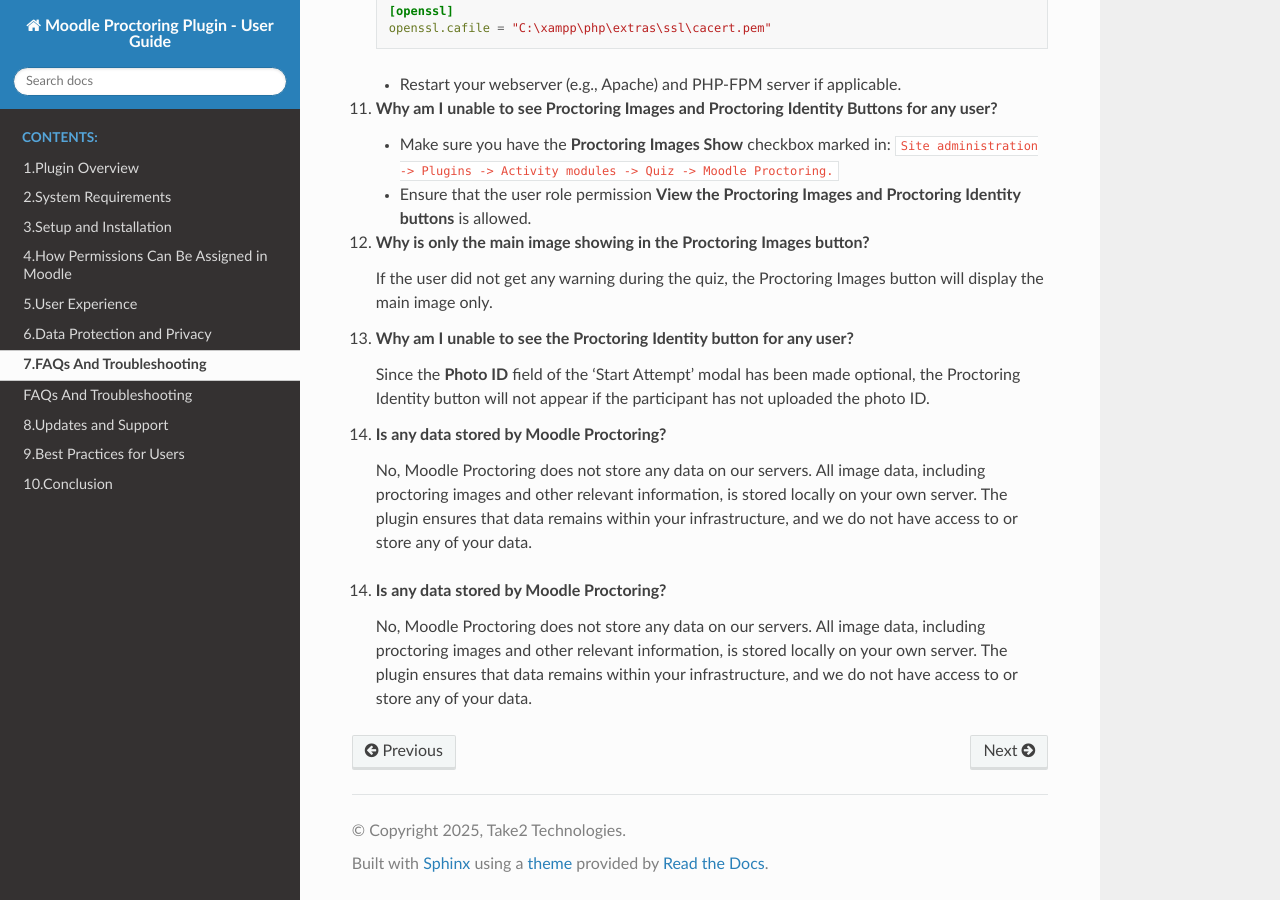
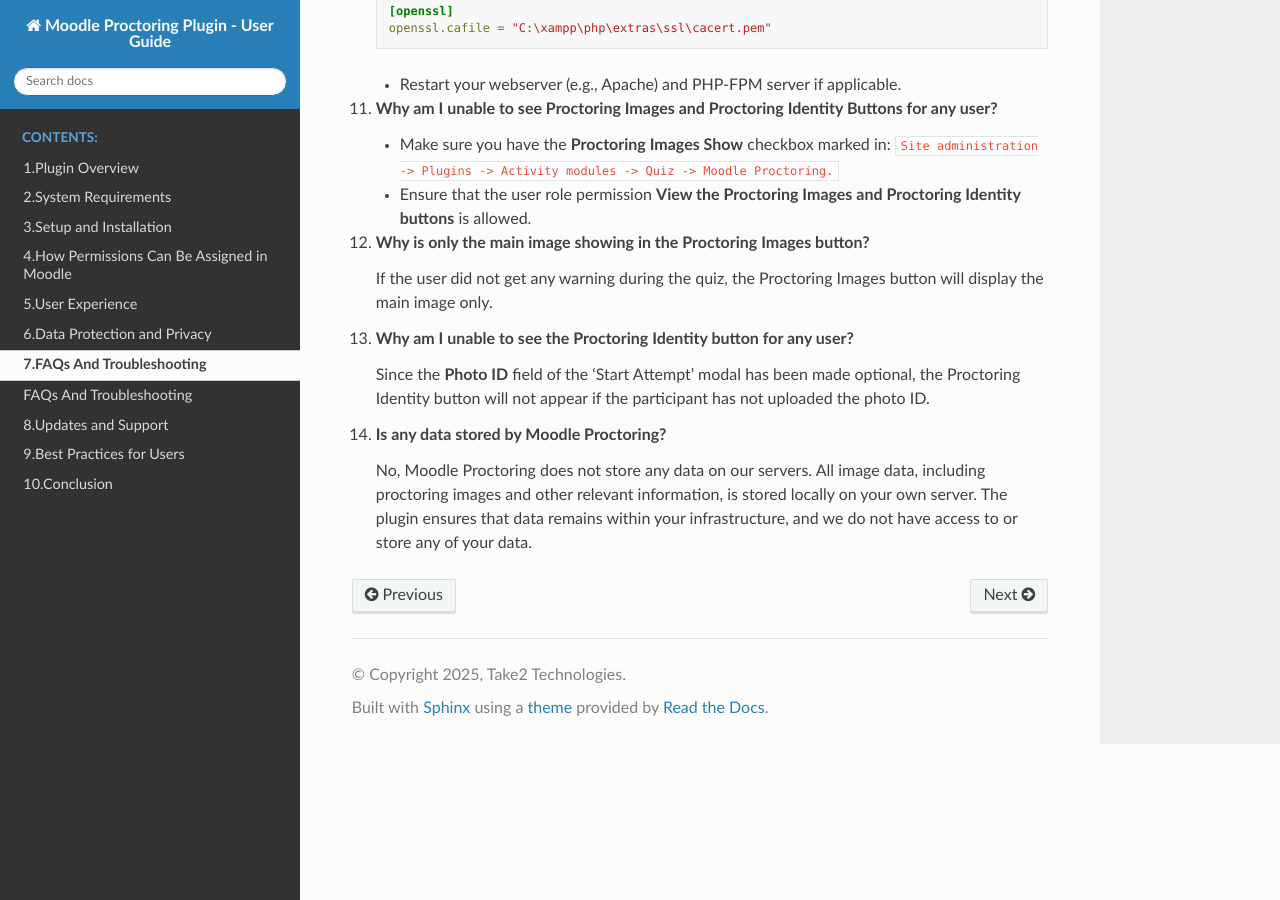
Before and after one commit to Yogeshtake2/readthedoc, a Sphinx documentation site: the page built from docs/source/faq-troubleshooting.rst, in a window 1280 px wide and 900 px high, scrolled down 1462 px. Built offline with Sphinx 7.4.7 and the Read the Docs theme 3.1.0, drawn with Linux system fonts in a browser that asks for light colours.

Commit message:
Update faq-troubleshooting.rst

```diff
--- a/docs/source/faq-troubleshooting.rst
+++ b/docs/source/faq-troubleshooting.rst
@@ -86,7 +86,3 @@
 
     No, Moodle Proctoring does not store any data on our servers. All image data, including proctoring images and other relevant information, is stored locally on your own server.
     The plugin ensures that data remains within your infrastructure, and we do not have access to or store any of your data.
-14. **Is any data stored by Moodle Proctoring?**
-
-    No, Moodle Proctoring does not store any data on our servers. All image data, including proctoring images and other relevant information, is stored locally on your own server.
-    The plugin ensures that data remains within your infrastructure, and we do not have access to or store any of your data.
```
